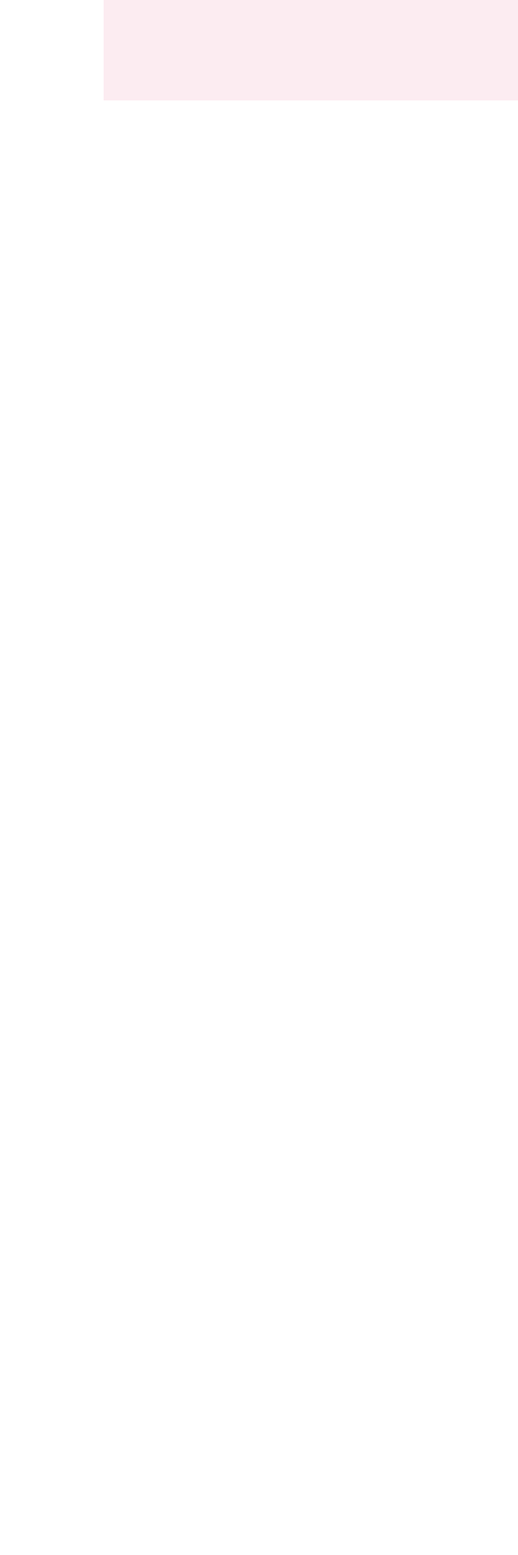
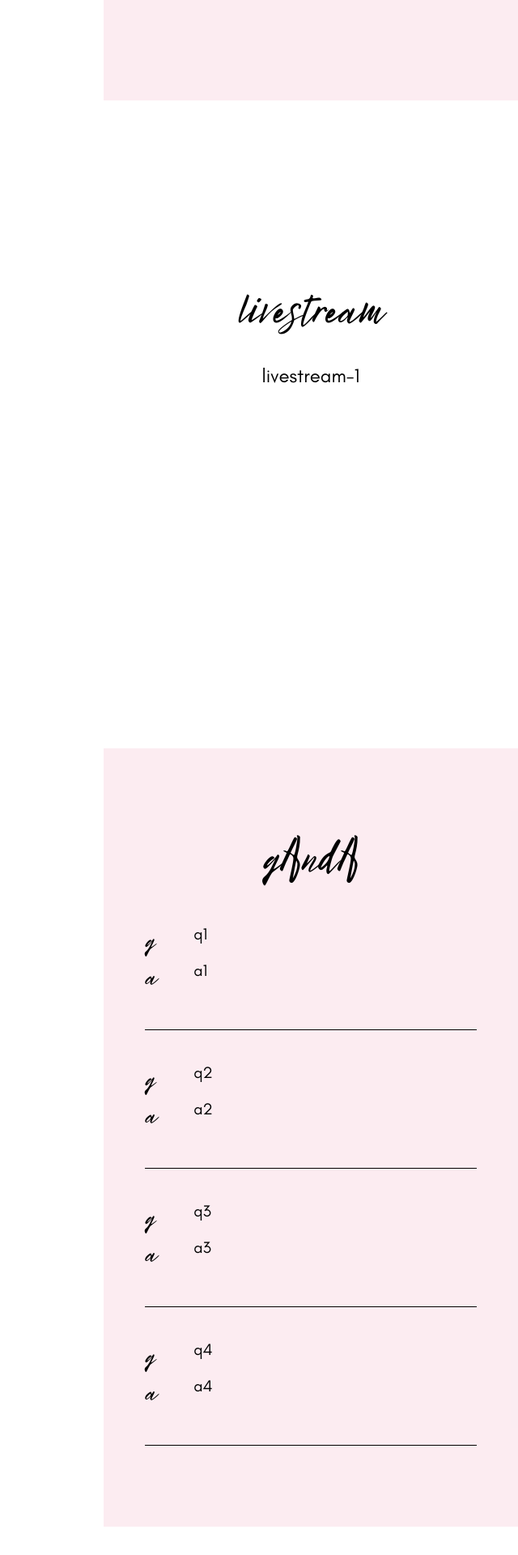
Before and after one commit to anisha-piotr-wedding/anisha-piotr-wedding.github.io, a React (Create React App) app: page / in a window 1280 px wide. Shown: the part 1540-3460 px from the top of the page at 81% size, without its empty margins (640-1280 px from the left). Before the commit the page ends 1695 px from the top, so only its background shows below. Built offline with nearby package versions, Linux system fonts and the light colour scheme; what i18next-markdown-jsx-plugin, i18next-xhr-backend would draw is missing.

Commit message:
[source] q and a, contact

```diff
--- a/src/Homepage.tsx
+++ b/src/Homepage.tsx
@@ -4,6 +4,9 @@ import CountdownTimer from "./components/Carousel/CountdownTimer";
 import ImageCarousel from "./components/Carousel/ImageCarousel";
 import MenuBar from "./components/MenuBar/MenuBar";
 import Schedule from "./components/Schedule";
+import Livestream from "./components/Livestream";
+import QandA from "./components/QandA";
+import Contact from "./components/Contact";
 import { BREAKPOINT_DESKTOP, lighterPink } from "./constants";
 import { useTranslate } from "./utils";
 
@@ -129,6 +132,9 @@ export default () => {
           </div>
         </div>
         <Schedule />
+        <Livestream />
+        <QandA />
+        <Contact />
       </div>
     </HomepageStyles>
   );
--- /dev/null
+++ b/src/components/Contact.tsx
@@ -0,0 +1,39 @@
+import React from "react";
+import styled from "styled-components/macro";
+import { red } from "../constants";
+import { useTranslate } from "../utils";
+
+const ContactStyles = styled.div`
+  display: flex;
+  flex-direction: column;
+  align-items: center;
+  margin: 0 auto;
+  height: 100vh;
+  width: 80%;
+
+  .title {
+    padding: 4em 0 0;
+    font-size: 56px;
+    text-align: center;
+    font-family: BrightSunshine;
+  }
+
+  .content {
+    padding: 1em;
+    text-align: center;
+    font-size: 24px;
+  }
+
+  a {
+    color: ${red};
+  }
+`;
+
+export default () => {
+  return (
+    <ContactStyles>
+      <div className="title">{useTranslate("contact")}</div>
+      <div className="content">{useTranslate("contact-1")}</div>
+    </ContactStyles>
+  );
+};
--- /dev/null
+++ b/src/components/Livestream.tsx
@@ -0,0 +1,34 @@
+import React from "react";
+import styled from "styled-components/macro";
+import { useTranslate } from "../utils";
+
+const QandAStyles = styled.div`
+  display: flex;
+  flex-direction: column;
+  align-items: center;
+  margin: 0 auto;
+  height: 100vh;
+  width: 80%;
+
+  .title {
+    padding: 4em 0 0;
+    font-size: 56px;
+    text-align: center;
+    font-family: BrightSunshine;
+  }
+
+  .content {
+    padding: 1em;
+    text-align: center;
+    font-size: 24px;
+  }
+`;
+
+export default () => {
+  return (
+    <QandAStyles>
+      <div className="title">{useTranslate("livestream")}</div>
+      <div className="content">{useTranslate("livestream-1")}</div>
+    </QandAStyles>
+  );
+};
--- a/src/components/MenuBar/LeftDrawer.tsx
+++ b/src/components/MenuBar/LeftDrawer.tsx
@@ -1,8 +1,8 @@
 import React, { Dispatch, SetStateAction } from "react";
-import { camelCase } from "lodash";
 import { SwipeableDrawer } from "@material-ui/core";
 import styled from "styled-components/macro";
 import { lightPink } from "../../constants";
+import { useTranslation } from "react-i18next";
 
 const DRAWER_WIDTH = 200;
 
@@ -46,7 +46,7 @@ export default ({
   const closeDrawer = () => setIsDrawerOpen(false);
   const openDrawer = () => setIsDrawerOpen(true);
 
-  const menuItemsList = ["Schedule", "Livestream", "COVID-19", "Contact Us"];
+  const menuItemsList = ["schedule", "livestream", "qAndA", "contact"];
   return (
     <SwipeableDrawer
       anchor="right"
@@ -60,8 +60,8 @@ export default ({
           <img src="img/logo_small.png" title="logo-small" alt="logo-small" />
         </a>
         {menuItemsList.map((item) => (
-          <a href={`#${camelCase(item)}`} className="menuItem" key="item">
-            {item}
+          <a href={`#${item}`} className="menuItem" key="item">
+            {useTranslation(item)}
           </a>
         ))}
       </LeftDrawerStyles>
--- /dev/null
+++ b/src/components/QandA.tsx
@@ -0,0 +1,65 @@
+import React from "react";
+import styled from "styled-components/macro";
+import { lighterPink, red } from "../constants";
+import { useTranslate } from "../utils";
+
+const QandAStyles = styled.div`
+  /* height: 100vh; */
+  background-color: ${lighterPink};
+  font-size: 20px;
+
+  .content {
+    width: 80%;
+    margin: 0 auto;
+    padding: 5em 0;
+  }
+
+  .title {
+    font-size: 56px;
+    text-align: center;
+    font-family: BrightSunshine;
+  }
+
+  .question,
+  .answer {
+    display: grid;
+    grid-template-columns: 3em auto;
+  }
+
+  .header {
+    font-family: BrightSunshine;
+    font-size: 32px;
+    align-self: center;
+  }
+
+  .qAndA {
+    padding: 2em 0;
+    border-bottom: 1px solid black;
+  }
+
+  a {
+    color: ${red};
+  }
+`;
+
+export default () => {
+  return (
+    <QandAStyles>
+      <div className="content">
+        <div className="title">{useTranslate("qAndA")}</div>
+        {[...Array(4).keys()].map((index) => (
+          <div className="qAndA" key={index}>
+            <div className="question">
+              <div className="header">{useTranslate("q")}</div>
+              <div>{useTranslate(`q${index + 1}`)}</div>
+            </div>
+            <div className="answer">
+              <div className="header">{useTranslate("a")}</div>
+              <div>{useTranslate(`a${index + 1}`)}</div>
+            </div>
+          </div>
+        ))}
+      </div>
+    </QandAStyles>
+  );
+};
--- a/src/constants.tsx
+++ b/src/constants.tsx
@@ -2,3 +2,5 @@ export const BREAKPOINT_DESKTOP = 1200;
 
 export const lightPink = "#fbc2d2";
 export const lighterPink = "#f3c1d24d";
+export const medPink = "#FF8098";
+export const red = "#FF2242";
```
Also changed, not shown: public/locales/en/Translate.json (+16 -1 lines), public/locales/pl/Translate.json (+16 -1 lines), public/img/mandala.png (added).
